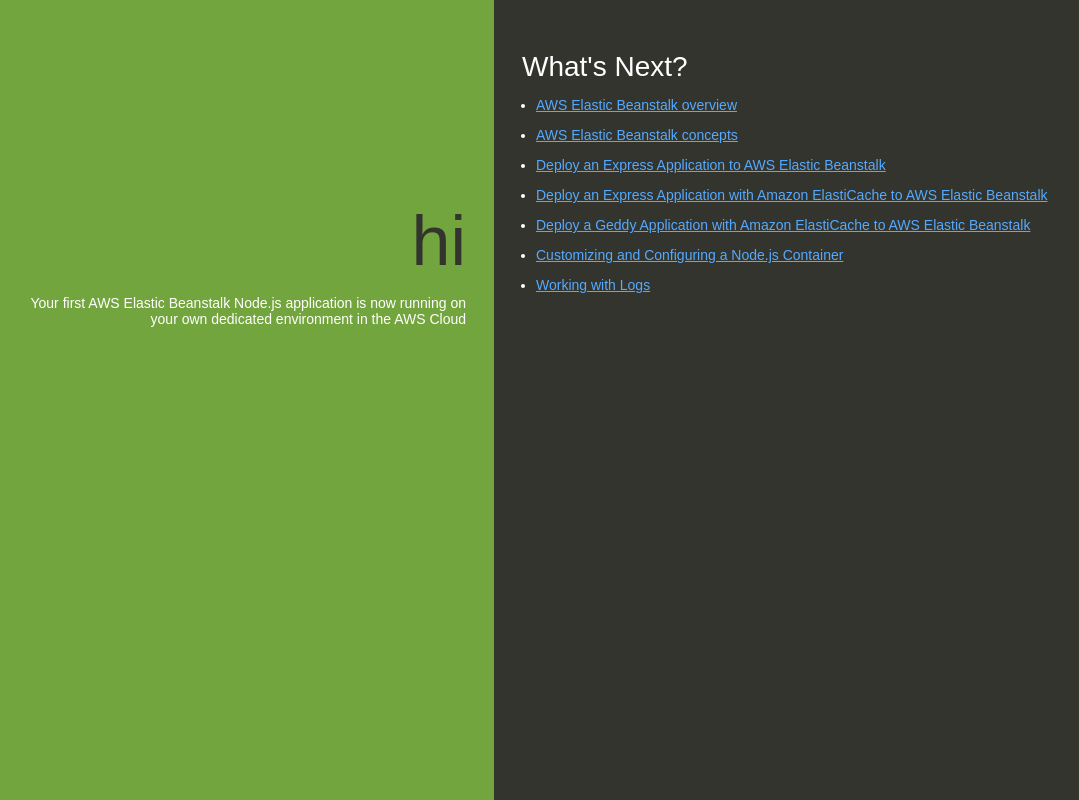
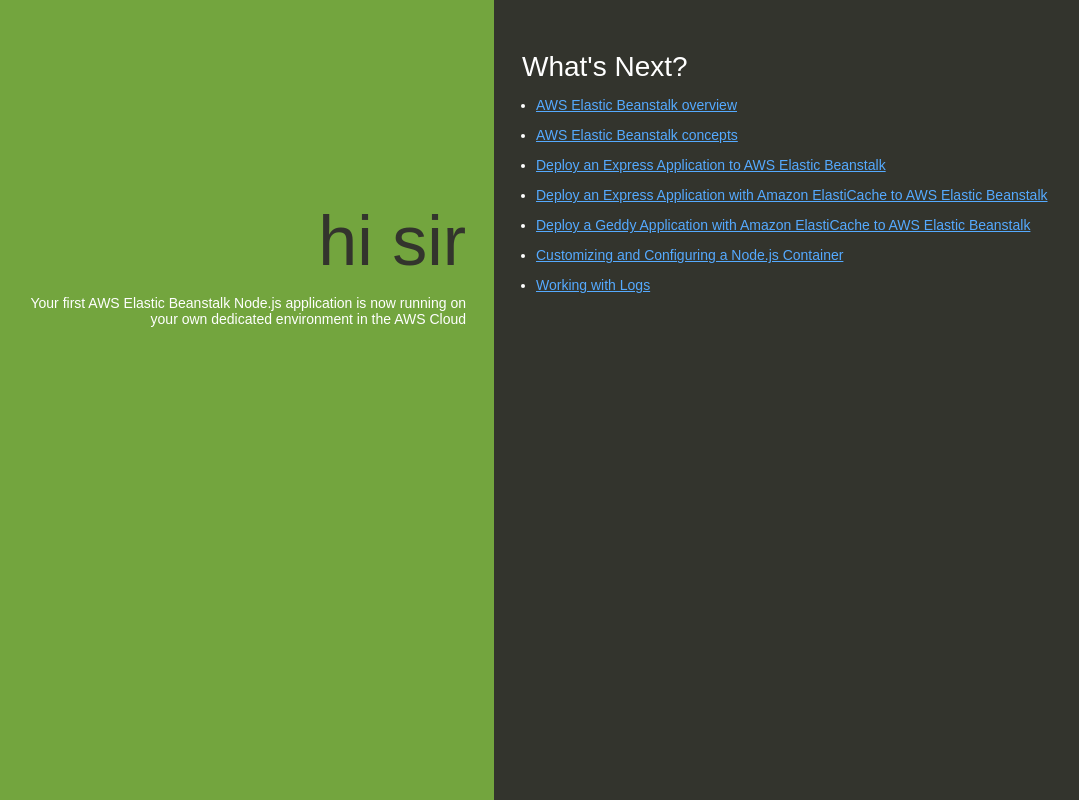
Before and after one commit to purnajayjagannatha/new, a website: page index.html in a window 1280 px wide. Shown: the whole page, without its empty margins (146-1225 px from the left). Drawn offline with Linux system fonts and the light colour scheme.

Commit message:
Update index.html

```diff
--- a/index.html
+++ b/index.html
@@ -74,7 +74,7 @@
   </head>
   <body>
     <div class="textColumn">
-      <h1>hi</h1>
+      <h1>hi sir</h1>
       <p>Your first AWS Elastic Beanstalk Node.js application is now running on your own dedicated environment in the AWS Cloud</p>
     </div>
     <div class="linksColumn">
```
